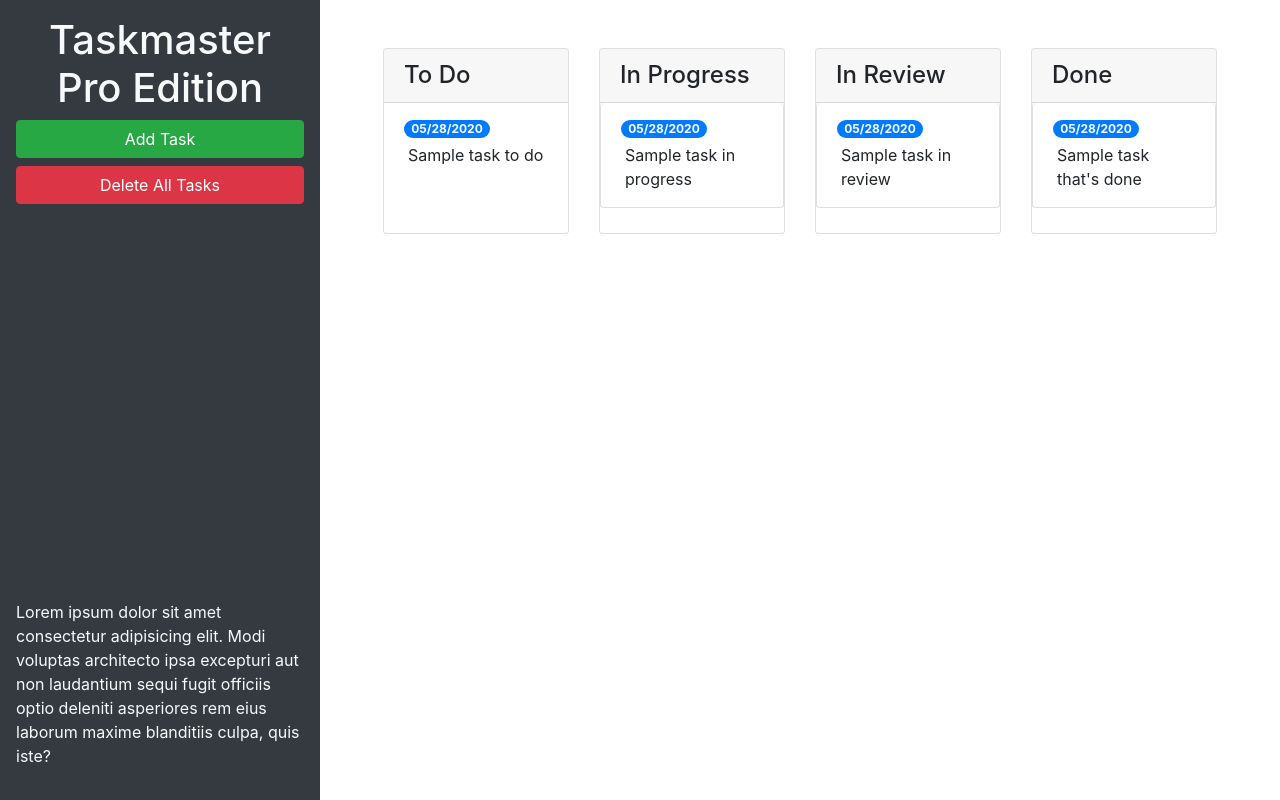
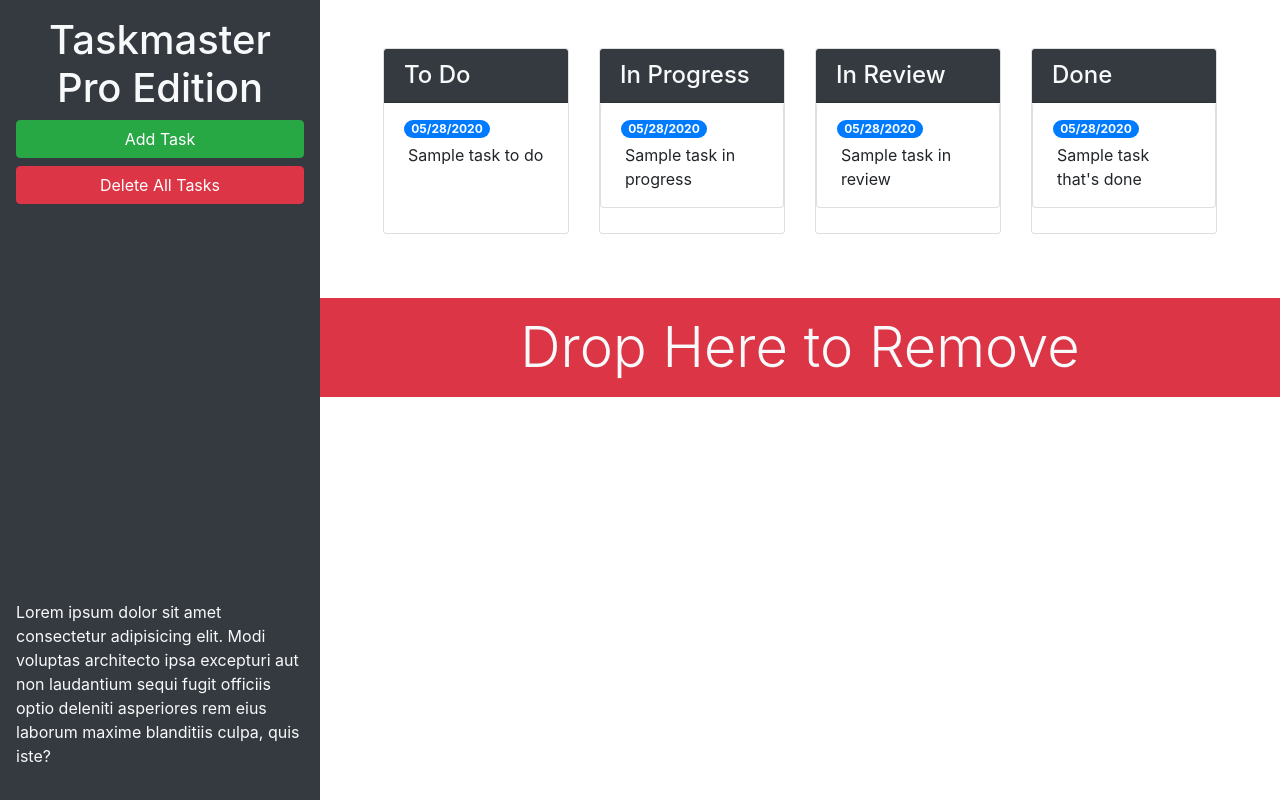
Before and after one commit to chdonovan/taskmaster-pro, a plain HTML site: page index.html in a window 1280 px wide. Drawn offline with nearby package versions, Linux system fonts and the light colour scheme.

Commit message:
delete bar added

```diff
--- a/index.html
+++ b/index.html
@@ -13,21 +13,21 @@
 <body>
 
   <div class="row min-vh-100 no-gutters">
-    <header class="col-12 col-lg-3 bg-dark text-light d-flex flex-column p-4 p-lg-3">
+    <header class="col-12 col-lg-3 bg-dark text-light sticky-top d-flex flex-column p-4 p-lg-3">
       <h1 class="text-center">Taskmaster Pro Edition</h1>
       <button id="create-task" class="btn btn-block btn-success" data-toggle="modal" data-target="#task-form-modal">Add
         Task</button>
       <button id="remove-tasks" class="btn btn-block btn-danger">Delete All Tasks</button>
-      <p class="mt-auto">Lorem ipsum dolor sit amet consectetur adipisicing elit. Modi voluptas architecto ipsa excepturi aut non
+      <p class="mt-auto d-none d-lg-block">Lorem ipsum dolor sit amet consectetur adipisicing elit. Modi voluptas architecto ipsa excepturi aut non
         laudantium sequi fugit officiis optio deleniti asperiores rem eius laborum maxime blanditiis culpa, quis iste?
       </p>
     </header>
-    <main class="col-12 col-lg-9">
+    <main class="col-12 col-lg-9 d-flex flex-column">
       <div class="m-5 row justify-content-around">
         <!--to do start-->
         <div class = "col-12 col-md-6 col-xl-3 mb-3">
           <div class="card">
-            <h4 class="card-header">To Do</h4>
+            <h4 class="card-header bg-dark text-light">To Do</h4>
             <ul id="list-toDo" class="list-group list-group-flush">
               <li class="list-group-item">
                 <span class="badge badge-primary badge-pill">05/28/2020</span>
@@ -40,7 +40,7 @@
         <!--in progress start -->
         <div class="col-12 col-md-6 col-xl-3 mb-3">
           <div class="card">
-            <h4 class="card-header">
+            <h4 class="card-header bg-dark text-light">
               In Progress
             </h4>
             <ul id="list-inProgress" class="list-group">
@@ -55,7 +55,7 @@
         <!-- in review start -->
         <div class="col-12 col-md-6 col-xl-3 mb-3">
           <div class="card">
-            <h4 class="card-header">In Review</h4>
+            <h4 class="card-header bg-dark text-light">In Review</h4>
             <ul id="list-inReview" class="list-group">
               <li class="list-group-item">
                 <span class="badge badge-primary badge-pill">05/28/2020</span>
@@ -68,7 +68,7 @@
         <!-- done start -->
         <div class="col-12 col-md-6 col-xl-3 mb-3">
           <div class="card">
-            <h4 class= "card-header">Done</h2>
+            <h4 class= "card-header bg-dark text-light">Done</h2>
             <ul id="list-done" class="list-group">
               <li class="list-group-item">
                 <span class="badge badge-primary badge-pill">05/28/2020</span>
@@ -79,6 +79,11 @@
         </div>
         <!-- done end -->
 
+      </div>
+      <div id="trash">
+        <div class=" w-100 bg-danger p-3 text-center text-light display-4 mt-auto">
+          Drop Here to Remove
+        </div>
       </div>
     </main>
   </div>
```
